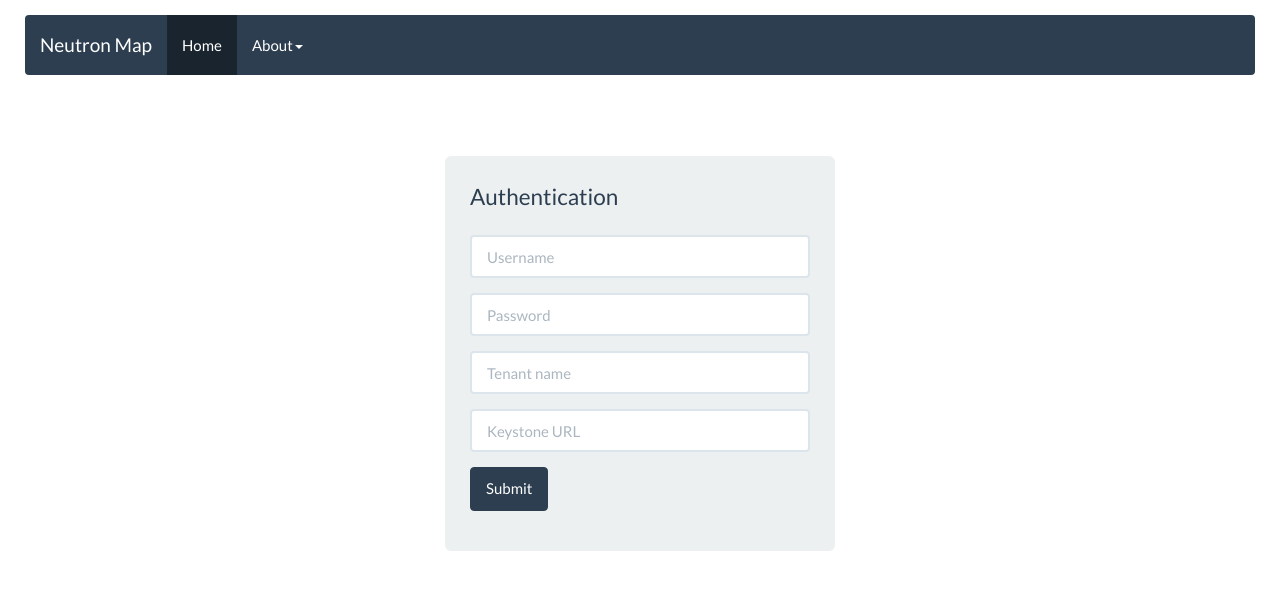
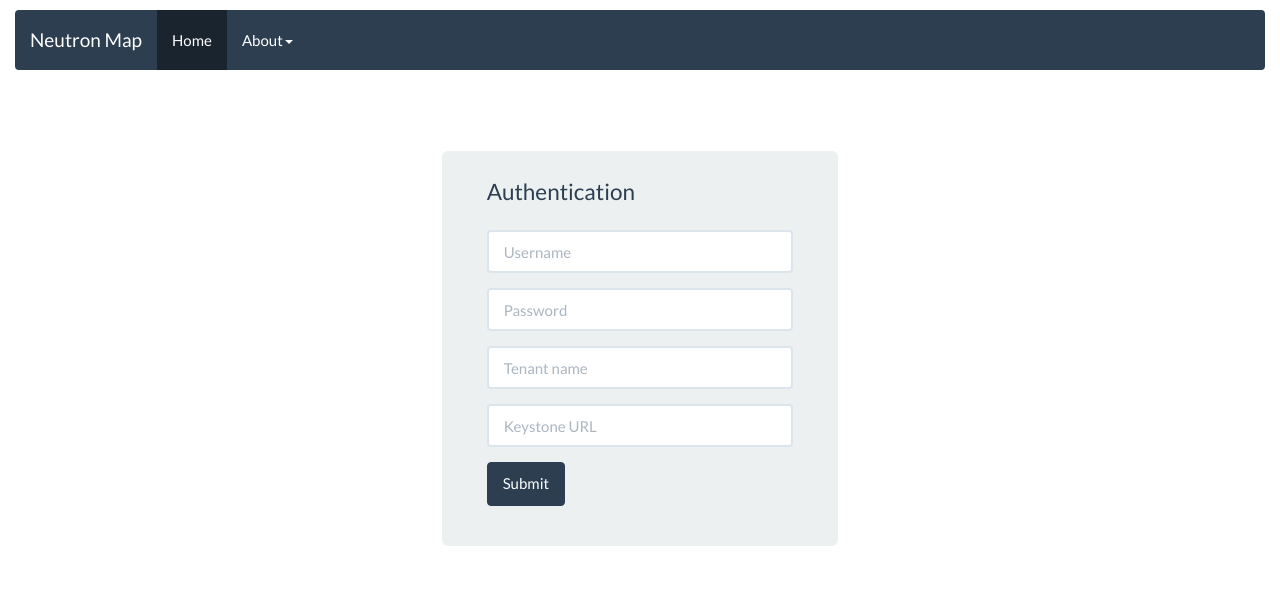
Before and after one commit to ajufrancis/neutronmap, a Flask app: page / in a window 1280 px wide. Shown: the top 590 px of the page. Run offline with Flask 2, Linux system fonts and the light colour scheme; some libraries are stand-ins or nearby versions.

Commit message:
Minor style modifications

```diff
--- a/neutronmap/static/css/neutronmap.css
+++ b/neutronmap/static/css/neutronmap.css
@@ -1,5 +1,5 @@
 body {
-  padding: 15px 10px;
+  padding: 10px 0;
 }
 
 .node {
--- a/neutronmap/templates/index.html
+++ b/neutronmap/templates/index.html
@@ -3,7 +3,7 @@
 {% block main %}
 <div class="col-md-offset-4 col-md-4">
   <div class="well well-lg" style="margin-top: 60px;">
-    <form class="form" method="post">
+    <form class="form" style="padding: 0 20px;" method="post">
       <div class="form-group">
         <legend>Authentication</legend>
       </div>
```
